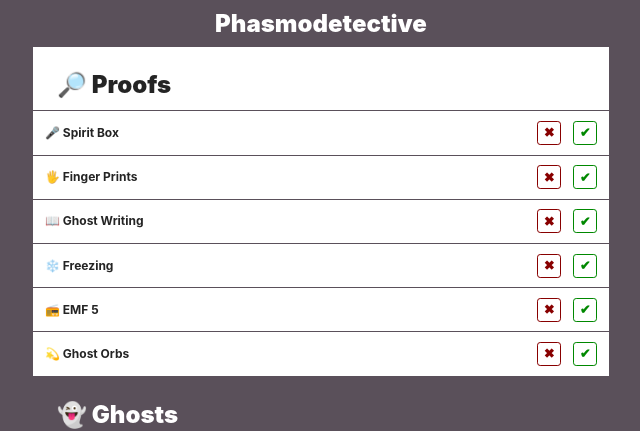
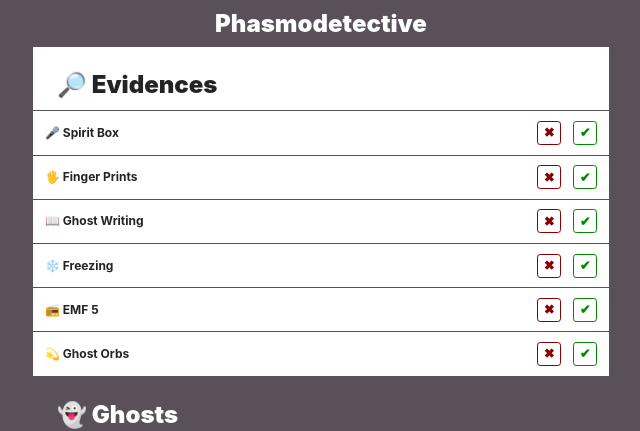
Before and after one commit to gilmoa/phasmodetective, a React (Create React App) app: page / in a window 1280 px wide. Shown: the top 431 px of the page, without its empty margins (319-959 px from the left). Built offline with nearby package versions, Linux system fonts and the light colour scheme.

Commit message:
changes proof to evidence

```diff
--- a/src/Infos.js
+++ b/src/Infos.js
@@ -1,4 +1,4 @@
-export const ProofsInfo = {
+export const EvidencesInfo = {
   box: { name: "box", displayName: "spirit box", icon: "🎤" },
   prints: { name: "prints", displayName: "finger prints", icon: "🖐" },
   writing: { name: "writing", displayName: "ghost writing", icon: "📖" },
@@ -143,7 +143,7 @@
 ];
 
 const PhasmophobiaInfos = {
-  ProofsInfo: ProofsInfo,
+  EvidencesInfo: EvidencesInfo,
   GhostsInfo: GhostsInfo,
 };
 
--- /dev/null
+++ b/src/components/Evidence.js
@@ -0,0 +1,50 @@
+import React from "react";
+import CheckBox from "./CheckBox";
+
+import { evidenceitem } from "./Evidence.module.scss";
+
+const Evidence = ({ name, icon, evidence, setEvidence }) => {
+  let notEvidence = evidence === false;
+  let isEvidence = evidence === true;
+
+  const changeEvidence = () => {
+    let x = null;
+    if (notEvidence) x = false;
+    if (isEvidence) x = true;
+    setEvidence(x);
+  };
+
+  const toggleNotEvidence = () => {
+    notEvidence = !notEvidence;
+    if (isEvidence) isEvidence = false;
+    changeEvidence();
+  };
+
+  const toggleIsEvidence = () => {
+    isEvidence = !isEvidence;
+    if (notEvidence) notEvidence = false;
+    changeEvidence();
+  };
+
+  return (
+    <li className={evidenceitem}>
+      <b>
+        {icon} {name}
+      </b>
+      <CheckBox
+        onChange={toggleNotEvidence}
+        checked={notEvidence}
+        icon={"✖"}
+        color={"#800"}
+      />
+      <CheckBox
+        onChange={toggleIsEvidence}
+        checked={isEvidence}
+        icon={"✔"}
+        color={"#080"}
+      />
+    </li>
+  );
+};
+
+export default Evidence;
--- a/src/components/Proof.module.scss
+++ b/src/components/Evidence.module.scss
@@ -1,4 +1,4 @@
-.proofitem {
+.evidenceitem {
   display: flex;
   gap: 1em;
   padding: 0.8em 1em;
--- /dev/null
+++ b/src/components/EvidencesList.js
@@ -0,0 +1,30 @@
+import React from "react";
+
+import Evidence from "./Evidence";
+import { EvidencesInfo } from "../Infos";
+
+import { evidenceslist } from "./EvidencesList.module.scss";
+
+const EvidencesList = ({ evidences, setEvidences }) => {
+  return (
+    <section className={evidenceslist}>
+      <h1>🔎 Evidences</h1>
+      <ul>
+        {Object.keys(EvidencesInfo).map((name, id) => {
+          let { displayName, icon } = EvidencesInfo[name];
+          return (
+            <Evidence
+              key={id}
+              name={displayName}
+              icon={icon}
+              evidence={evidences[name]}
+              setEvidence={setEvidences[name]}
+            />
+          );
+        })}
+      </ul>
+    </section>
+  );
+};
+
+export default EvidencesList;
--- a/src/components/ProofsList.module.scss
+++ b/src/components/EvidencesList.module.scss
@@ -1,4 +1,4 @@
-.proofslist {
+.evidenceslist {
   h1 {
     padding: 0.5em 1em;
   }
--- a/src/components/Ghost.js
+++ b/src/components/Ghost.js
@@ -1,16 +1,16 @@
 import React from "react";
 
-import { ProofsInfo } from "../Infos";
+import { EvidencesInfo } from "../Infos";
 
 import { ghost } from "./Ghost.module.scss";
 
-const Ghost = ({ name, checks, proofs }) => {
+const Ghost = ({ name, checks, evidences }) => {
   return (
     <li className={ghost}>
       <h2>{name}</h2>
       {Object.keys(checks).map((name, id) => {
-        return checks[name] && proofs[name] !== checks[name] ? (
-          <p key={id}>{ProofsInfo[name].displayName}</p>
+        return checks[name] && evidences[name] !== checks[name] ? (
+          <p key={id}>{EvidencesInfo[name].displayName}</p>
         ) : (
           ""
         );
--- a/src/components/GhostsList.js
+++ b/src/components/GhostsList.js
@@ -5,16 +5,16 @@
 
 import { ghostslist } from "./GhostsList.module.scss";
 
-const GhostsList = ({ proofs }) => {
+const GhostsList = ({ evidences }) => {
   return (
     <section className={ghostslist}>
       <h1>👻 Ghosts</h1>
       <ul>
         {GhostsInfo.map(({ name, checks }, id) => {
           let hide = false;
-          Object.keys(proofs).forEach((key) => {
-            if (proofs[key] === true || proofs[key] === false) {
-              if (proofs[key] !== checks[key]) {
+          Object.keys(evidences).forEach((key) => {
+            if (evidences[key] === true || evidences[key] === false) {
+              if (evidences[key] !== checks[key]) {
                 hide = true;
               }
             }
@@ -26,7 +26,7 @@
               key={id}
               name={name}
               checks={checks}
-              proofs={proofs}
+              evidences={evidences}
               className={`ghost${hide ? " ghost-hidden" : ""}`}
             />
           );
--- a/src/components/Main.js
+++ b/src/components/Main.js
@@ -1,6 +1,6 @@
 import React, { useState } from "react";
 
-import ProofsList from "./ProofsList";
+import EvidencesList from "./EvidencesList";
 import GhostsList from "./GhostsList";
 
 import { main } from "./Main.module.scss";
@@ -13,7 +13,7 @@
   const [emf, setEmf] = useState(null);
   const [orbs, setOrbs] = useState(null);
 
-  const proofs = {
+  const evidences = {
     box: box,
     prints: prints,
     writing: writing,
@@ -22,7 +22,7 @@
     orbs: orbs,
   };
 
-  const setProofs = {
+  const setEvidences = {
     box: setBox,
     prints: setPrints,
     writing: setWriting,
@@ -33,8 +33,8 @@
 
   return (
     <main className={main}>
-      <ProofsList proofs={proofs} setProofs={setProofs} />
-      <GhostsList proofs={proofs} />
+      <EvidencesList evidences={evidences} setEvidences={setEvidences} />
+      <GhostsList evidences={evidences} />
     </main>
   );
 };
--- a/src/components/Proof.js
+++ /dev/null
@@ -1,50 +0,0 @@
-import React from "react";
-import CheckBox from "./CheckBox";
-
-import { proofitem } from "./Proof.module.scss";
-
-const Proof = ({ name, icon, proof, setProof }) => {
-  let notProof = proof === false;
-  let isProof = proof === true;
-
-  const changeProof = () => {
-    let x = null;
-    if (notProof) x = false;
-    if (isProof) x = true;
-    setProof(x);
-  };
-
-  const toggleNotProof = () => {
-    notProof = !notProof;
-    if (isProof) isProof = false;
-    changeProof();
-  };
-
-  const toggleIsProof = () => {
-    isProof = !isProof;
-    if (notProof) notProof = false;
-    changeProof();
-  };
-
-  return (
-    <li className={proofitem}>
-      <b>
-        {icon} {name}
-      </b>
-      <CheckBox
-        onChange={toggleNotProof}
-        checked={notProof}
-        icon={"✖"}
-        color={"#800"}
-      />
-      <CheckBox
-        onChange={toggleIsProof}
-        checked={isProof}
-        icon={"✔"}
-        color={"#080"}
-      />
-    </li>
-  );
-};
-
-export default Proof;
--- a/src/components/ProofsList.js
+++ /dev/null
@@ -1,30 +0,0 @@
-import React from "react";
-
-import Proof from "./Proof";
-import { ProofsInfo } from "../Infos";
-
-import { proofslist } from "./ProofsList.module.scss";
-
-const ProofsList = ({ proofs, setProofs }) => {
-  return (
-    <section className={proofslist}>
-      <h1>🔎 Proofs</h1>
-      <ul>
-        {Object.keys(ProofsInfo).map((name, id) => {
-          let { displayName, icon } = ProofsInfo[name];
-          return (
-            <Proof
-              key={id}
-              name={displayName}
-              icon={icon}
-              proof={proofs[name]}
-              setProof={setProofs[name]}
-            />
-          );
-        })}
-      </ul>
-    </section>
-  );
-};
-
-export default ProofsList;
```
